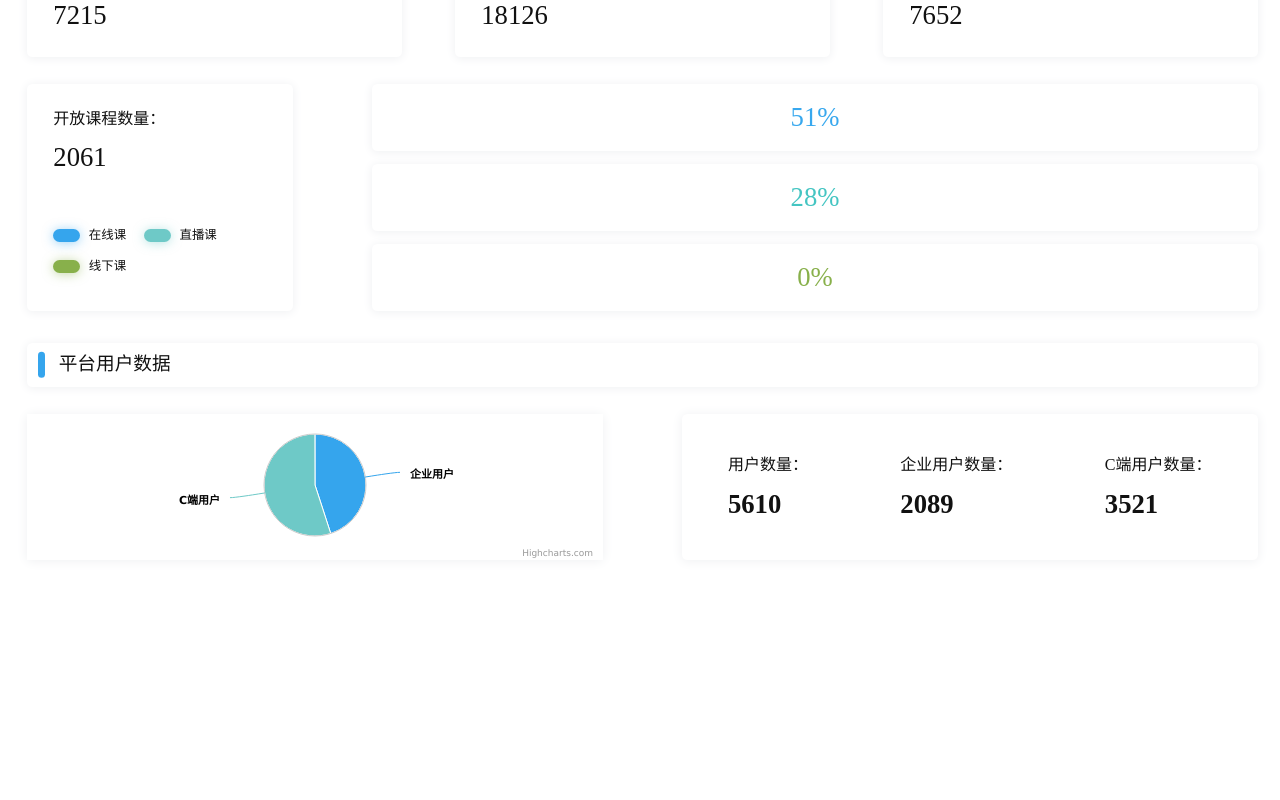
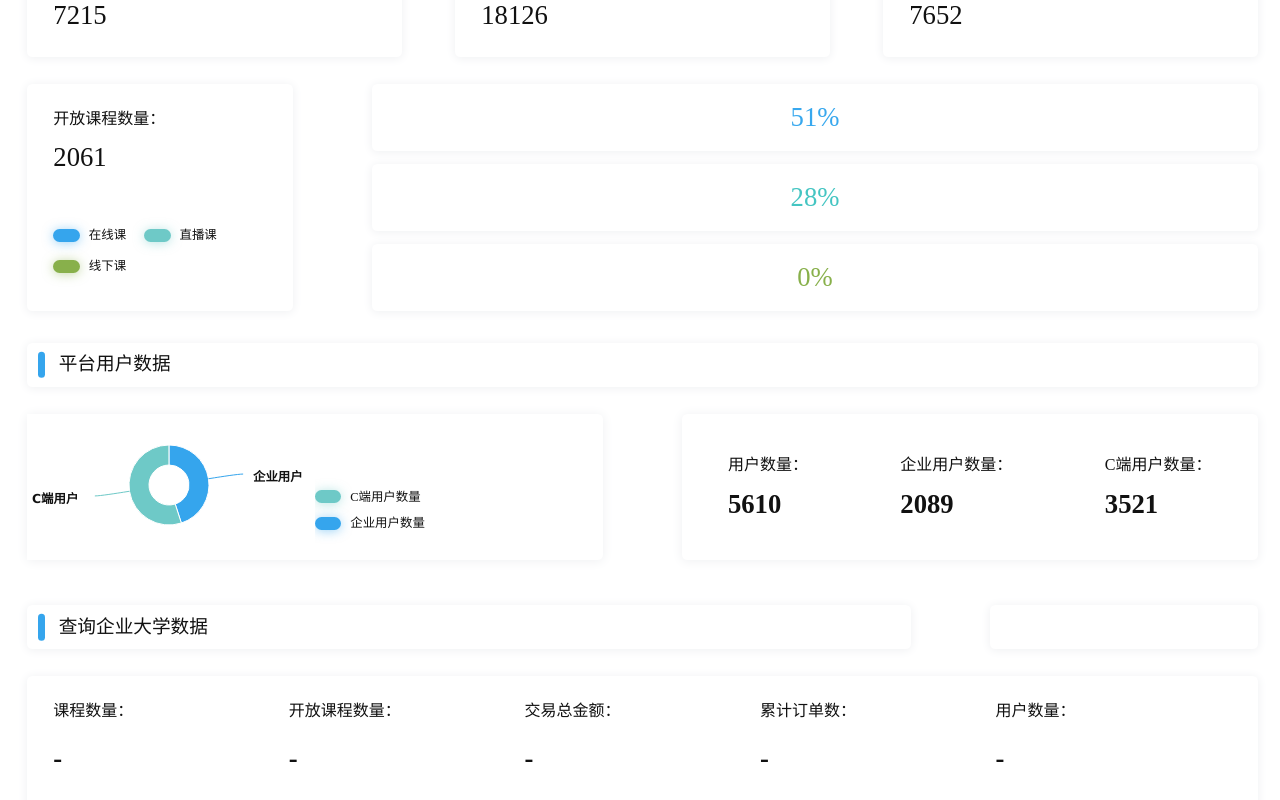
Before and after one commit to OahcUil94/ngx-training, an Angular app: page /charts in a window 1280 px wide. Shown: the part 774-1574 px from the top of the page. Before the commit the page ends 1361 px from the top, so only its background shows below. Built offline with nearby package versions, Linux system fonts and the light colour scheme.

Commit message:
[add] add platform-data-vis component

```diff
--- a/package.json
+++ b/package.json
@@ -38,7 +38,6 @@
     "@angular/compiler-cli": "~8.0.0",
     "@angular/language-service": "~8.0.0",
     "@types/express": "^4.17.0",
-    "@types/highcharts": "^5.0.41",
     "@types/node": "~8.9.4",
     "ts-loader": "^5.2.0",
     "ts-node": "~7.0.0",
--- a/src/app/app-routing.module.ts
+++ b/src/app/app-routing.module.ts
@@ -5,6 +5,7 @@ import { StudyGuideComponent } from './study-guide/study-guide.component';
 const routes: Routes = [
   { path: 'index', component: StudyGuideComponent },
   { path: 'charts', loadChildren: './charts/charts.module#ChartsModule' },
+  { path: 'charts01', loadChildren: './platform-data-vis/platform-data-vis.module#PlatformDataVisModule' },
   { path: 'ngx-docs', loadChildren: './ngx-docs/ngx-docs.module#NgxDocsModule' },
   { path: 'ngx-case', loadChildren: './ngx-case/ngx-case.module#NgxCaseModule' },
   { path: 'study-notes', loadChildren: './study-notes/study-notes.module#StudyNotesModule' },
--- a/src/app/charts/charts.component.html
+++ b/src/app/charts/charts.component.html
@@ -109,6 +109,16 @@
       <div class="user-data-con">
         <div class="left-con">
           <div class="pie-chart-con" #pieChartCon></div>
+          <ul class="pie-chart-legend-con">
+            <li class="legend-item">
+              <span class="legend-icon cyan"></span>
+              <span class="legend-txt">C端用户数量</span>
+            </li>
+            <li class="legend-item">
+              <span class="legend-icon blue"></span>
+              <span class="legend-txt">企业用户数量</span>
+            </li>
+          </ul>
         </div>
         <ul class="right-con">
           <li class="info-item">
@@ -126,5 +136,44 @@
         </ul>
       </div>
     </div>
+    <div class="co-data-wrapper">
+      <div class="co-data-header">
+        <div class="data-title-con">
+          <h3 class="title-txt">查询企业大学数据</h3>
+        </div>
+        <div class="co-search-con">
+          <span></span>
+          <input type="text">
+        </div>
+      </div>
+      <ul class="co-data-con">
+        <li class="item-info-con">
+          <h6 class="item-info-title">课程数量：</h6>
+          <p class="item-info-content">-</p>
+        </li>
+        <li class="item-info-con">
+          <h6 class="item-info-title">开放课程数量：</h6>
+          <p class="item-info-content">-</p>
+        </li>
+        <li class="item-info-con">
+          <h6 class="item-info-title">交易总金额：</h6>
+          <p class="item-info-content">-</p>
+        </li>
+        <li class="item-info-con">
+          <h6 class="item-info-title">累计订单数：</h6>
+          <p class="item-info-content">-</p>
+        </li>
+        <li class="item-info-con">
+          <h6 class="item-info-title">用户数量：</h6>
+          <p class="item-info-content">-</p>
+        </li>
+      </ul>
+    </div>
   </section>
 </section>
+
+<!--
+
+
+
+-->
--- a/src/app/charts/charts.component.scss
+++ b/src/app/charts/charts.component.scss
@@ -372,9 +372,24 @@
   }
 
   .left-con {
+    display: flex;
     .pie-chart-con {
-      width: 100%;
-      height: 100%;
+      flex: 1;
+    }
+    .pie-chart-legend-con {
+      flex: 1;
+      display: flex;
+      justify-content: flex-end;
+      flex-direction: column;
+      padding-bottom: rem(34);
+
+      .legend-item {
+        margin-bottom: rem(15);
+
+        &:last-of-type {
+          margin-bottom: 0;
+        }
+      }
     }
   }
 
@@ -400,3 +415,55 @@
     }
   }
 }
+
+.co-data-header {
+  display: flex;
+  justify-content: space-between;
+  align-items: center;
+  height: rem(50);
+  margin-top: rem(50);
+
+  .data-title-con {
+    width: px2vw(995);
+    margin-top: 0 !important;
+  }
+
+  .co-search-con {
+    background: #FFF;
+    box-shadow: 0 1px rem(11) 1px #F1F2F4;
+    border-radius: rem(6);
+    width: px2vw(301);
+    height: rem(50);
+  }
+}
+
+.co-data-con {
+  background: #FFF;
+  box-shadow: 0 1px rem(11) 1px #F1F2F4;
+  border-radius: rem(6);
+  padding: rem(30);
+  height: rem(188);
+  box-sizing: border-box;
+
+  display: flex;
+  justify-content: space-between;
+  margin-top: rem(30);
+
+  .item-info-con {
+    flex: 1;
+
+    .item-info-title {
+      font-size: rem(18);
+      color: #111;
+      line-height: 1;
+      margin-bottom: rem(15);
+    }
+
+    .item-info-content {
+      font-size: rem(30);
+      color: #111;
+      line-height: 1;
+      font-weight: 700;
+    }
+  }
+}
--- a/src/app/charts/charts.component.ts
+++ b/src/app/charts/charts.component.ts
@@ -1,4 +1,10 @@
-import {AfterViewInit, ViewChild, Component, OnInit, ElementRef} from '@angular/core';
+import {
+  AfterViewInit,
+  ViewChild,
+  Component,
+  OnInit,
+  ElementRef
+} from '@angular/core';
 import * as Highcharts from 'highcharts';
 
 @Component({
@@ -17,7 +23,6 @@ export class ChartsComponent implements OnInit, AfterViewInit {
 
   ngAfterViewInit() {
     this.renderLineChart();
-
     this.renderPieChart();
   }
 
@@ -46,8 +51,8 @@ export class ChartsComponent implements OnInit, AfterViewInit {
       }]
     };
 
-    const elem = this.transChartCon.nativeElement;
-    Highcharts.chart(elem, options);
+    const elem = this.transChartCon.nativeElement as HTMLElement;
+    new (Highcharts as any).Chart(elem, options);
   }
 
   renderPieChart() {
@@ -65,27 +70,40 @@ export class ChartsComponent implements OnInit, AfterViewInit {
         enabled: false,
         pointFormat: '{series.name}: <b>{point.percentage:.1f}%</b>'
       },
+      credits: {
+        enabled: false
+      },
       series: [{
         name: 'Brands',
         colorByPoint: true,
+        innerSize: '50%',
         data: [{
           name: '企业用户',
           y: 45,
           color: '#35A5ED',
+          dataLabels: {
+            style: {
+              fontSize: '0.097rem',
+              color: '#111',
+              lineHeight: 1
+            }
+          }
         }, {
           name: 'C端用户',
           y: 55,
           color: '#6EC9C7',
+          dataLabels: {
+            style: {
+              fontSize: '0.097rem',
+              color: '#111',
+              lineHeight: 1
+            }
+          }
         }]
-      }, c => {
-        const centerY = c.series[0].center[1],
-          titleHeight = parseInt(c.title.styles.fontSize);
-        c.setTitle({y: centerY + titleHeight / 2});
-        chart = c;
       }]
     };
 
-    const elem = this.pieChartCon.nativeElement;
-    Highcharts.chart(elem, options);
+    const elem = this.pieChartCon.nativeElement as HTMLElement;
+    new (Highcharts as any).Chart(elem, options);
   }
 }
--- /dev/null
+++ b/src/app/platform-data-vis/platform-data-vis.component.html
@@ -0,0 +1,3 @@
+<p>
+  platform-data-vis works!
+</p>
--- /dev/null
+++ b/src/app/platform-data-vis/platform-data-vis.component.ts
@@ -0,0 +1,15 @@
+import { Component, OnInit } from '@angular/core';
+
+@Component({
+  selector: 'app-platform-data-vis',
+  templateUrl: './platform-data-vis.component.html',
+  styleUrls: ['./platform-data-vis.component.scss']
+})
+export class PlatformDataVisComponent implements OnInit {
+
+  constructor() { }
+
+  ngOnInit() {
+  }
+
+}
--- a/src/styles.scss
+++ b/src/styles.scss
@@ -8,7 +8,7 @@ html, body, ul, li {
 html {
   font-size: ($vw_fontSize / $vw_design) * 100vw;
 
-  @media screen and (max-width: 320px) {
+  @media screen and (max-width: 600px) {
     font-size: 64px;
   }
 
```
Also changed, not shown: src/app/platform-data-vis/platform-data-vis-routing.module.ts (added, +10 -0 lines), src/app/platform-data-vis/platform-data-vis.module.ts (added, +11 -0 lines), src/app/charts/README.md (added), src/app/platform-data-vis/platform-data-vis.component.scss (added), 1 other file (tests, documents, lock files or other folders).
